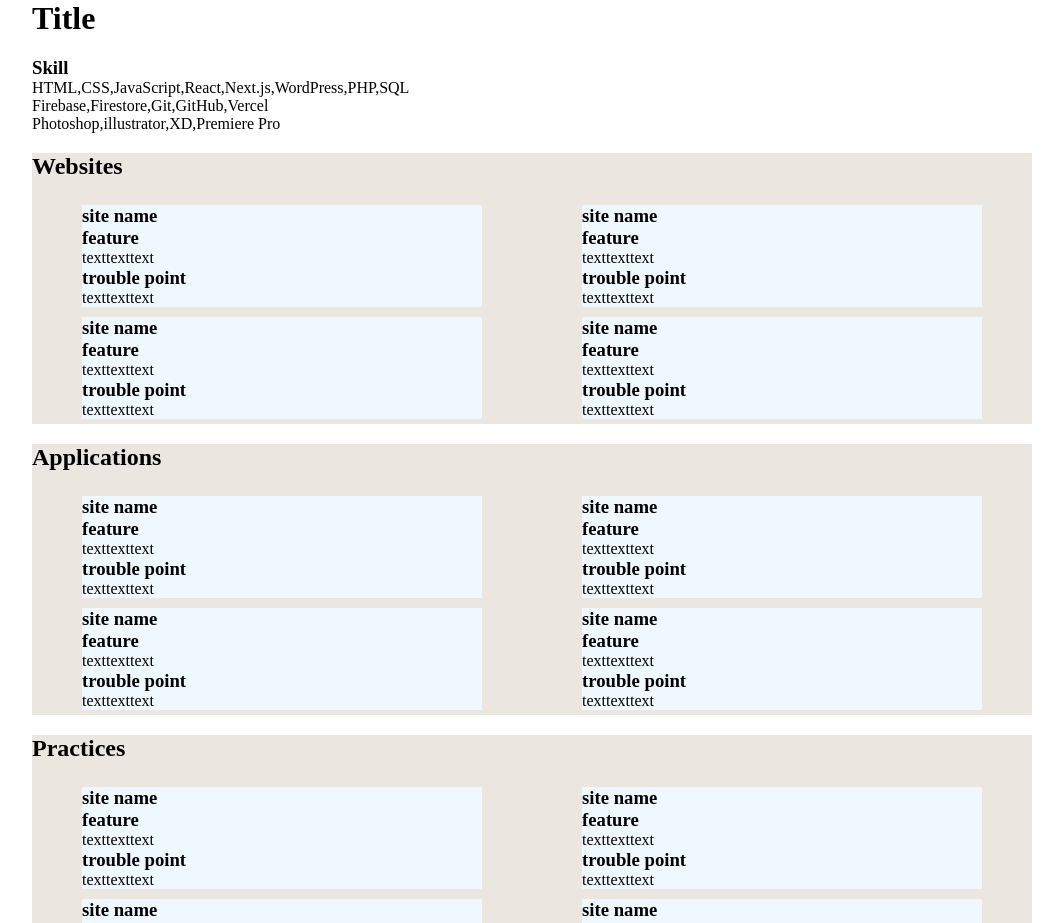
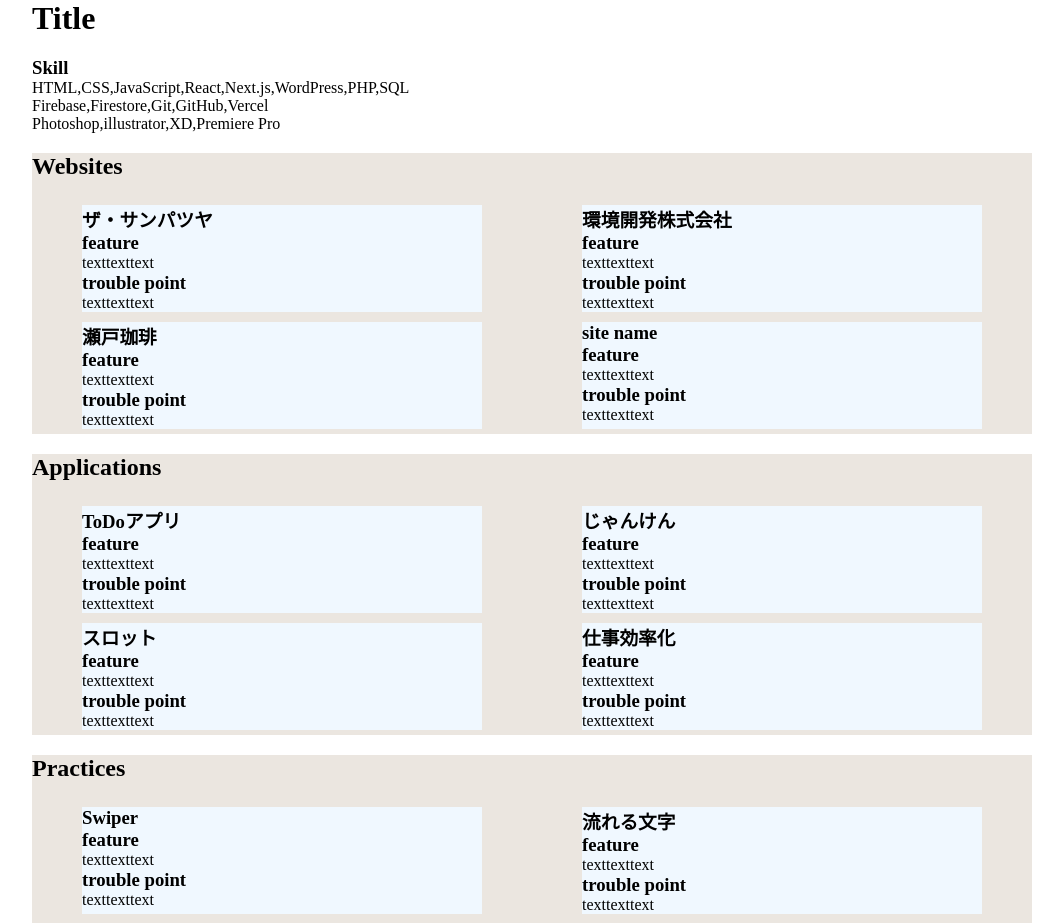
Before and after one commit to ryotaro-0805/portfolio, a Next.js app: page / in a window 1280 px wide. Shown: the top 923 px of the page, without its empty margins (108-1171 px from the left). Built offline with nearby package versions, Linux system fonts and the light colour scheme.

Commit message:
✅ 進めた

```diff
--- a/src/pages/index.tsx
+++ b/src/pages/index.tsx
@@ -31,21 +31,21 @@ export default function Home() {
           <h2>Websites</h2>
           <div className={`${styles.wrapper} ${styles.websites_wrapper}`}>
             <div>
-              <h3>site name</h3>
+              <h3>ザ・サンパツヤ</h3>
               <h3>feature</h3>
               <p>texttexttext</p>
               <h3>trouble point</h3>
               <p>texttexttext</p>
             </div>
             <div>
-              <h3>site name</h3>
+              <h3>環境開発株式会社</h3>
               <h3>feature</h3>
               <p>texttexttext</p>
               <h3>trouble point</h3>
               <p>texttexttext</p>
             </div>
             <div>
-              <h3>site name</h3>
+              <h3>瀬戸珈琲</h3>
               <h3>feature</h3>
               <p>texttexttext</p>
               <h3>trouble point</h3>
@@ -68,28 +68,28 @@ export default function Home() {
           <h2>Applications</h2>
           <div className={`${styles.wrapper} ${styles.applications_wrapper}`}>
             <div>
-              <h3>site name</h3>
+              <h3>ToDoアプリ</h3>
               <h3>feature</h3>
               <p>texttexttext</p>
               <h3>trouble point</h3>
               <p>texttexttext</p>
             </div>
             <div>
-              <h3>site name</h3>
+              <h3>じゃんけん</h3>
               <h3>feature</h3>
               <p>texttexttext</p>
               <h3>trouble point</h3>
               <p>texttexttext</p>
             </div>
             <div>
-              <h3>site name</h3>
+              <h3>スロット</h3>
               <h3>feature</h3>
               <p>texttexttext</p>
               <h3>trouble point</h3>
               <p>texttexttext</p>
             </div>
             <div>
-              <h3>site name</h3>
+              <h3>仕事効率化</h3>
               <h3>feature</h3>
               <p>texttexttext</p>
               <h3>trouble point</h3>
@@ -105,28 +105,28 @@ export default function Home() {
           <h2>Practices</h2>
           <div className={`${styles.wrapper} ${styles.practices_wrapper}`}>
             <div>
-              <h3>site name</h3>
+              <h3>Swiper</h3>
               <h3>feature</h3>
               <p>texttexttext</p>
               <h3>trouble point</h3>
               <p>texttexttext</p>
             </div>
             <div>
-              <h3>site name</h3>
+              <h3>流れる文字</h3>
               <h3>feature</h3>
               <p>texttexttext</p>
               <h3>trouble point</h3>
               <p>texttexttext</p>
             </div>
             <div>
-              <h3>site name</h3>
+              <h3>自由に移動</h3>
               <h3>feature</h3>
               <p>texttexttext</p>
               <h3>trouble point</h3>
               <p>texttexttext</p>
             </div>
             <div>
-              <h3>site name</h3>
+              <h3></h3>
               <h3>feature</h3>
               <p>texttexttext</p>
               <h3>trouble point</h3>
```
